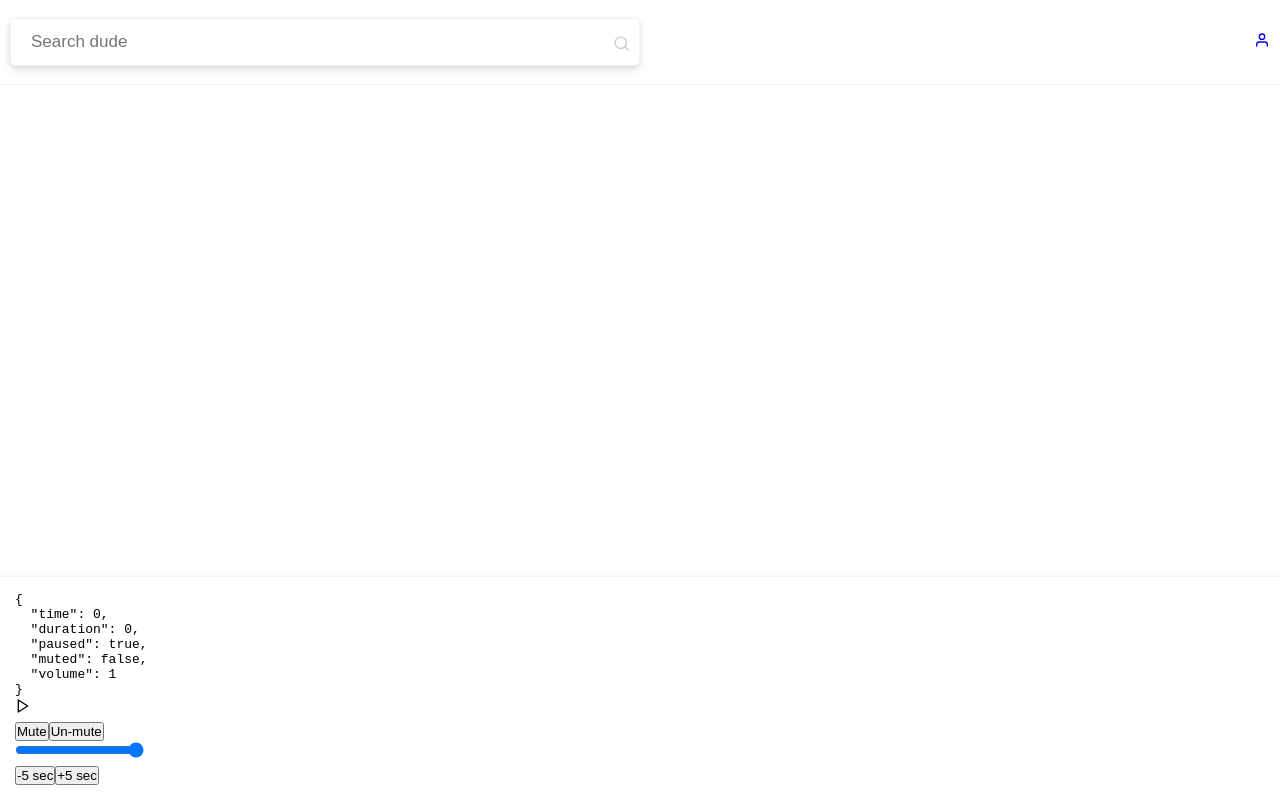
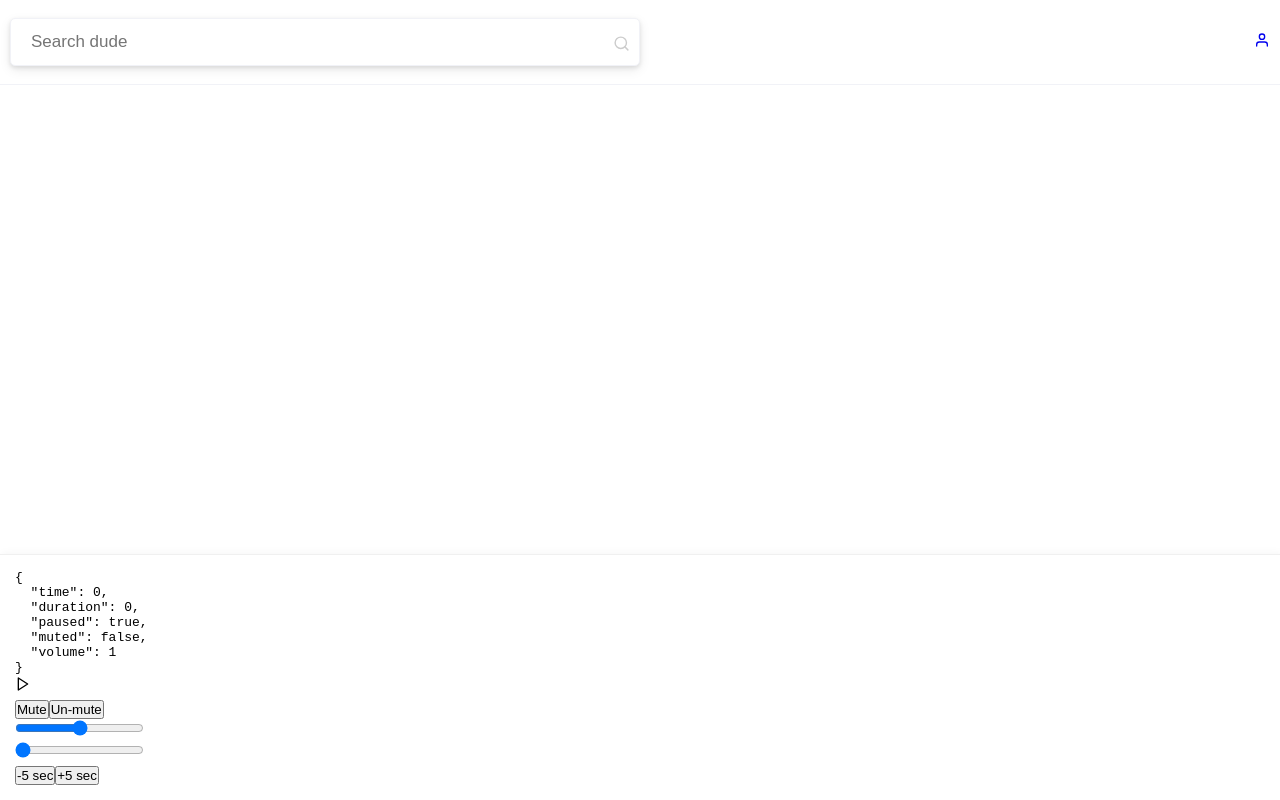
Before and after one commit to itsrojasleon/deezer-clone, a React (Create React App) app in the folder my-app/: page / in a window 1280 px wide. Built offline with nearby package versions, Linux system fonts and the light colour scheme.

Commit message:
Okay yoo

```diff
--- a/my-app/src/components/player/Player.tsx
+++ b/my-app/src/components/player/Player.tsx
@@ -12,6 +12,11 @@ const Player = (): JSX.Element => {
     autoPlay: false
   });
   const volumeInput = useRangeInput(1, controls.volume);
+  const durationInput = useRangeInput(
+    state.duration,
+    controls.seek,
+    state.time
+  );
 
   return (
     <StyledPlayer>
@@ -29,6 +34,8 @@ const Player = (): JSX.Element => {
       {/* <button onClick={() => controls.volume(0.5)}>Volume: 50%</button> */}
       <input {...volumeInput} />
       <br />
+      <input {...durationInput} />
+      <br />
       <button onClick={() => controls.seek(state.time - 5)}>-5 sec</button>
       <button onClick={() => controls.seek(state.time + 5)}>+5 sec</button>
     </StyledPlayer>
--- a/my-app/src/hooks/useAudio.ts
+++ b/my-app/src/hooks/useAudio.ts
@@ -84,6 +84,7 @@ export const useAudio = (
   const onTimeUpdate = () => {
     const el = ref.current;
     if (!el) return;
+    // This if statement is going to be used if the element is a !input
     if (state.time >= state.duration) return;
     setState(prevState => ({ ...prevState, time: el.currentTime }));
   };
--- a/my-app/src/hooks/useRangeInput.ts
+++ b/my-app/src/hooks/useRangeInput.ts
@@ -9,27 +9,28 @@ interface Values {
   max: number;
   type: string;
   step: number;
+  value: number | undefined;
 }
 
 export const useRangeInput = (
-  volume: number,
-  changeVolume: (value: number) => void
+  maxValue: number,
+  changeEvent: (value: number) => void,
+  time?: number
 ): Values => {
   const inputRef = useRef<HTMLInputElement | null>(null);
 
   const handleChange = () => {
     const node = inputRef.current;
-    if (node) {
-      changeVolume(Number(node.value));
-    }
+    if (node) changeEvent(Number(node.value));
   };
 
   return {
     ref: inputRef,
     onChange: handleChange,
     min: 0,
-    max: volume,
+    max: maxValue,
     type: 'range',
-    step: 0.1
+    step: 0.5,
+    value: time
   };
 };
```
